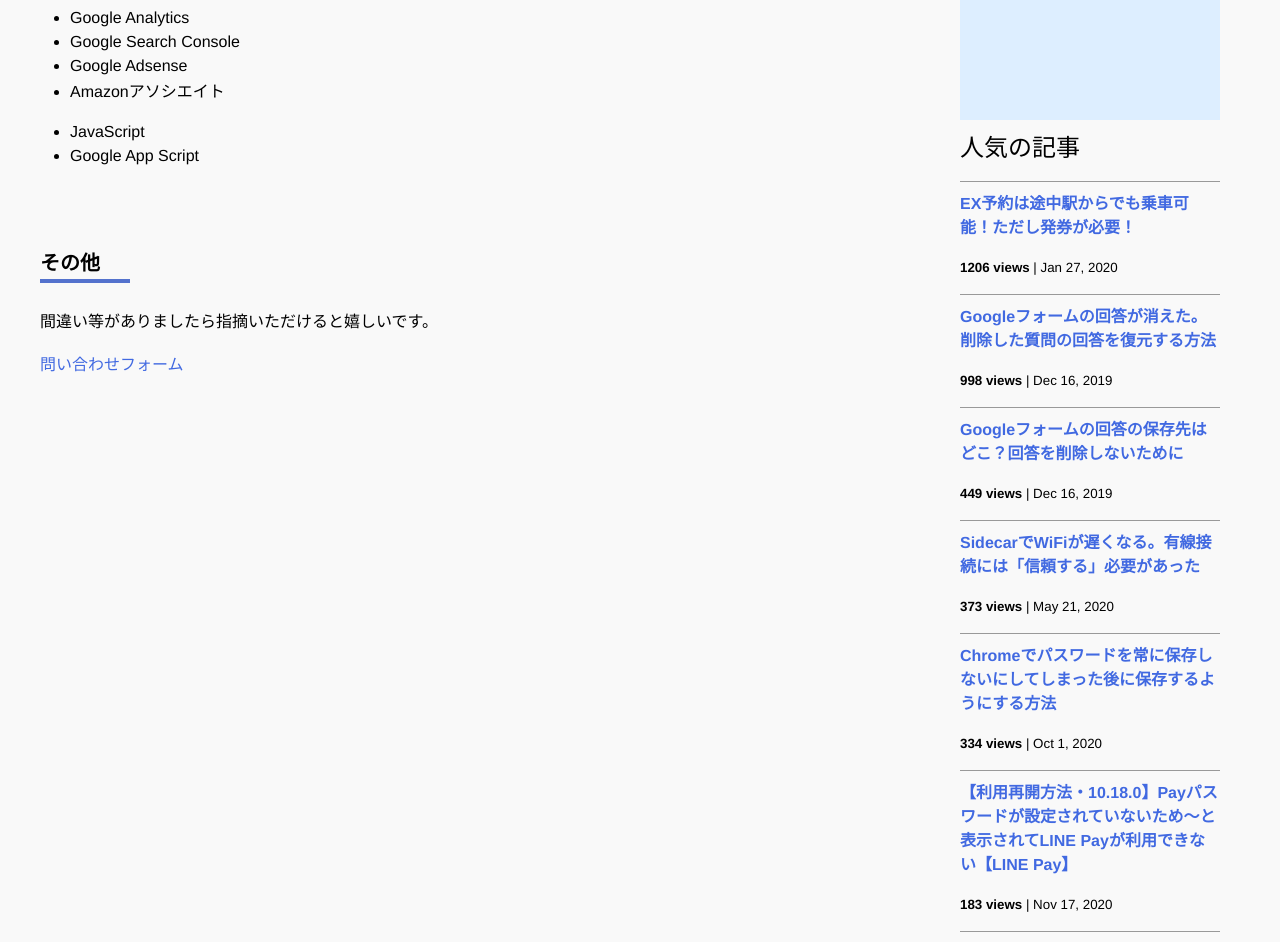
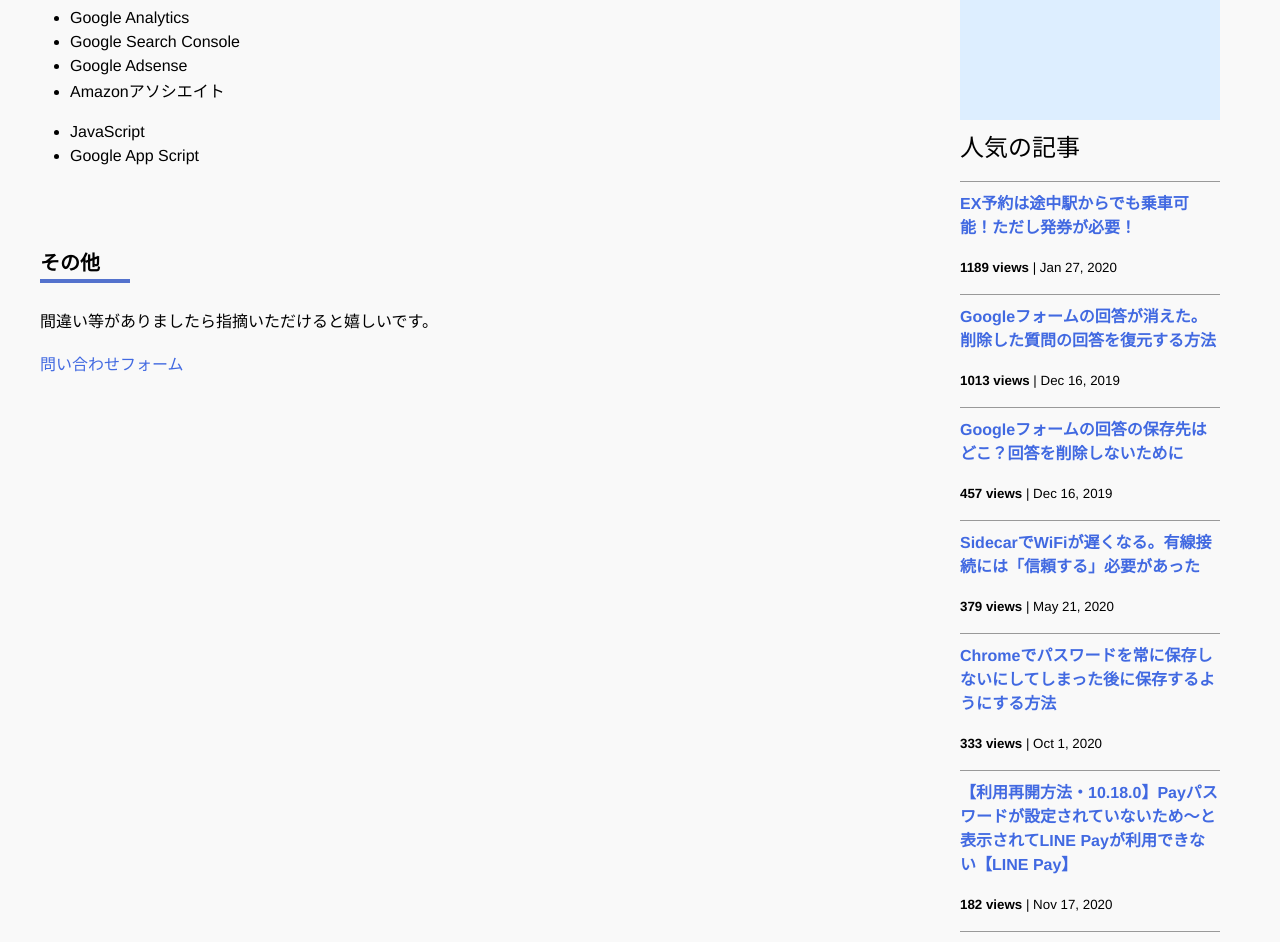
Before and after one commit to iwanaminami/shoyaiwaname, a Jekyll site: the page built from about.markdown, in a window 1280 px wide and 1400 px high, scrolled down 693 px. Shown: the top 942 px of the window. Built offline with Jekyll 4.4.1, drawn with Linux system fonts in a browser that asks for light colours; nearby versions of some CDN libraries; comment, search, counter and statistics services are not loaded; some of the changed text lies outside the part shown.

Commit message:
a new commit message

```diff
--- a/_data/popularposts.yml
+++ b/_data/popularposts.yml
@@ -1,17 +1,17 @@
 side:
-  - view: 1206
+  - view: 1189
     url: /2020/01/27/ex-rideontheway.html
-  - view: 998
+  - view: 1013
     url: /2019/12/16/restore-googleform.html
-  - view: 449
+  - view: 457
     url: /2019/12/16/googleform-answers.html
-  - view: 373
+  - view: 379
     url: /2020/05/21/sidecar-via-cable.html
-  - view: 334
+  - view: 333
     url: /2020/10/01/googlepassword.html
-  - view: 183
+  - view: 182
     url: /2020/11/17/linepay.html
-  - view: 141
+  - view: 145
     url: /2021/05/18/image-compression-word.html
-  - view: 115
+  - view: 119
     url: /2020/01/23/sfcgold.html
```
